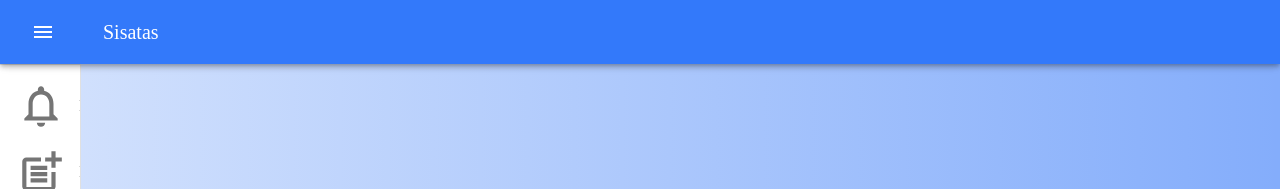
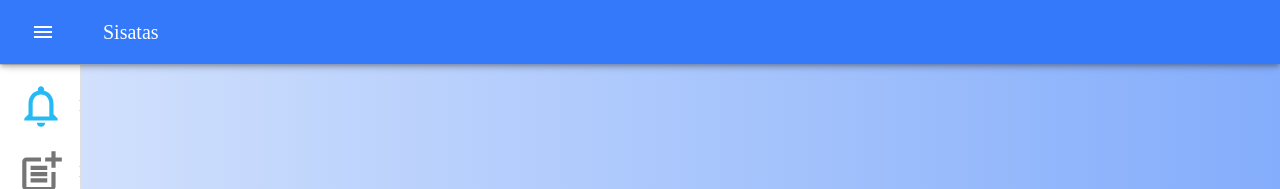
Before and after one commit to BureauTech/ProjectSisatas, a React (Create React App) app in the folder client/: page / in a window 1280 px wide. Shown: the top 189 px of the page. Built offline with nearby package versions, Linux system fonts and the light colour scheme; the HTML template or start-up script is replaced by a standard one.

Commit message:
add iconselectedcolor + fix link routes

```diff
--- a/client/src/components/Menu/Menu.css
+++ /dev/null
@@ -1,12 +0,0 @@
-icon-active {
-    background-color: #26BAF4 !important;
-    color: #FFF !important;
-}
-
-link {
-    color: #C0C0C0 !important;
-}
-
-link:hover {
-    text-decoration: none !important;
-}
--- a/client/src/components/Menu/Menu.js
+++ b/client/src/components/Menu/Menu.js
@@ -1,5 +1,5 @@
-import React from 'react';
-import { Link } from '@material-ui/core';
+import { React, useState } from 'react';
+import { Link } from 'react-router-dom';
 import clsx from 'clsx';
 import { makeStyles, useTheme } from '@material-ui/core/styles';
 import Drawer from '@material-ui/core/Drawer';
@@ -24,7 +24,6 @@ import AccountCircleOutlinedIcon from '@material-ui/icons/AccountCircleOutlined'
 import PeopleAltOutlinedIcon from '@material-ui/icons/PeopleAltOutlined';
 import ExitToAppOutlinedIcon from '@material-ui/icons/ExitToAppOutlined';
 
-import '../Menu/Menu.css';
 
 const drawerWidth = 270;
 
@@ -91,11 +90,22 @@ const useStyles = makeStyles((theme) => ({
     },
     icons: {
         width: '50px',
-        height: '50px'
+        height: '50px',
+        textDecoration: 'none',
+        '&:active': {
+            color: theme.palette.secondary.main
+        }
     },
     text: {
         marginLeft: '7px',
         color: "#6D6D6D",
+    },
+    iconselected: {
+        color: theme.palette.secondary.main,
+        textDecoration: 'none'
+    },
+    link: {
+        textDecoration: 'none'
     }
 
 }));
@@ -103,7 +113,8 @@ const useStyles = makeStyles((theme) => ({
 export default function Menu() {
     const classes = useStyles();
     const theme = useTheme();
-    const [open, setOpen] = React.useState(false);
+    const [open, setOpen] = useState(false);
+    const [active, setActive] = useState(0);
 
     const handleDrawerOpen = () => {
         setOpen(true);
@@ -113,9 +124,9 @@ export default function Menu() {
         setOpen(false);
     };
 
-    const iconSelected = () => {
-        console.log('clicou')
-    };
+    const handleIconSelected = (index) => {
+        setActive(index)
+    }
 
     return (
         <div className={classes.root}>
@@ -164,57 +175,67 @@ export default function Menu() {
                 <Divider />
                 <List>
                     <Typography>
-                        <Link href='home' underline='none'>
-                            <ListItem button key='home' onClick={iconSelected}>
-                                <ListItemIcon ><NotificationsNoneOutlinedIcon className={classes.icons} /></ListItemIcon>
+                        <Link to='/' className={classes.link}>
+                            <ListItem button key='home'>
+                                <ListItemIcon
+                                    className={active === 0 ? classes.iconselected : console.log('false')}
+                                    onClick={(e) => handleIconSelected(0)}>
+                                    <NotificationsNoneOutlinedIcon className={classes.icons} />
+                                </ListItemIcon>
                                 <ListItemText primary='Home/Atualizações' className={classes.text} />
                             </ListItem>
                         </Link>
                     </Typography>
                     <Typography>
-                        <Link href='new-record' underline='none'>
+                        <Link to='new-record' className={classes.link}>
                             <ListItem button key='new-record'>
-                                <ListItemIcon><PostAddOutlinedIcon className={classes.icons} /></ListItemIcon>
+                                <ListItemIcon className={active === 1 ? classes.iconselected : console.log('false')}
+                                    onClick={(e) => handleIconSelected(1)}><PostAddOutlinedIcon className={classes.icons} /></ListItemIcon>
                                 <ListItemText primary='Nova Ata' className={classes.text} />
                             </ListItem>
                         </Link>
                     </Typography>
                     <Typography>
-                        <Link href="show-records" underline='none'>
+                        <Link to="show-records" className={classes.link}>
                             <ListItem button key='show-records'>
-                                <ListItemIcon><AssignmentOutlinedIcon className={classes.icons} /></ListItemIcon>
+                                <ListItemIcon className={active === 2 ? classes.iconselected : console.log('false')}
+                                    onClick={(e) => handleIconSelected(2)}><AssignmentOutlinedIcon className={classes.icons} /></ListItemIcon>
                                 <ListItemText primary='Exibir Atas' className={classes.text} />
                             </ListItem>
                         </Link>
                     </Typography>
                     <Typography>
-                        <Link href="reports" underline='none'>
+                        <Link to="reports" className={classes.link}>
                             <ListItem button key='reports'>
-                                <ListItemIcon><AssessmentOutlinedIcon className={classes.icons} /></ListItemIcon>
+                                <ListItemIcon className={active === 3 ? classes.iconselected : console.log('false')}
+                                    onClick={(e) => handleIconSelected(3)}><AssessmentOutlinedIcon className={classes.icons} /></ListItemIcon>
                                 <ListItemText primary='Relatórios' className={classes.text} />
                             </ListItem>
                         </Link>
                     </Typography>
                     <Typography>
-                        <Link href="profile" underline='none'>
+                        <Link to="profile" className={classes.link}>
                             <ListItem button key='profile'>
-                                <ListItemIcon><AccountCircleOutlinedIcon className={classes.icons} /></ListItemIcon>
+                                <ListItemIcon className={active === 4 ? classes.iconselected : console.log('false')}
+                                    onClick={(e) => handleIconSelected(4)}><AccountCircleOutlinedIcon className={classes.icons} /></ListItemIcon>
                                 <ListItemText primary='Perfil de Usuário' className={classes.text} />
                             </ListItem>
                         </Link>
                     </Typography>
                     <Typography>
-                        <Link href="users-list" underline='none'>
+                        <Link to="users-list" className={classes.link}>
                             <ListItem button key='users-list'>
-                                <ListItemIcon><PeopleAltOutlinedIcon className={classes.icons} /></ListItemIcon>
+                                <ListItemIcon className={active === 5 ? classes.iconselected : console.log('false')}
+                                    onClick={(e) => handleIconSelected(5)}><PeopleAltOutlinedIcon className={classes.icons} /></ListItemIcon>
                                 <ListItemText primary='Usuários Cadastrados' className={classes.text} />
                             </ListItem>
                         </Link>
                     </Typography>
                     <Typography>
-                        <Link href="exit" underline='none'>
+                        <Link to="exit" className={classes.link}>
                             <ListItem button key='exit'>
-                                <ListItemIcon><ExitToAppOutlinedIcon className={classes.icons} /></ListItemIcon>
+                                <ListItemIcon className={active === 6 ? classes.iconselected : console.log('false')}
+                                    onClick={(e) => handleIconSelected(6)}><ExitToAppOutlinedIcon className={classes.icons} /></ListItemIcon>
                                 <ListItemText primary='Sair' className={classes.text} />
                             </ListItem>
                         </Link>
```
